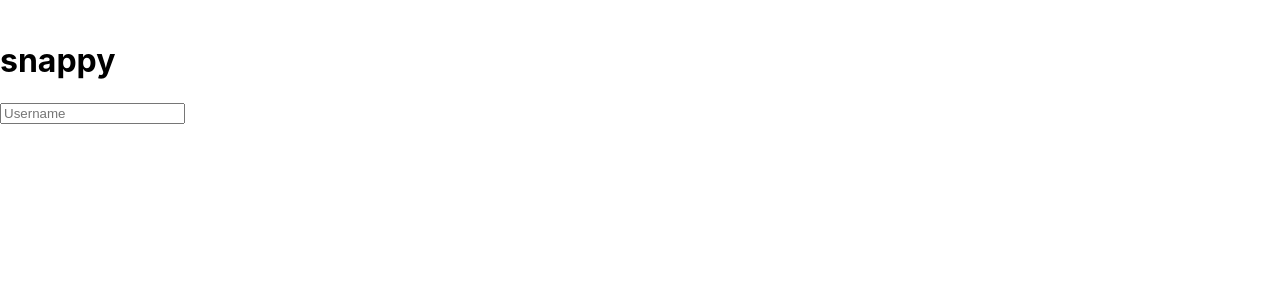
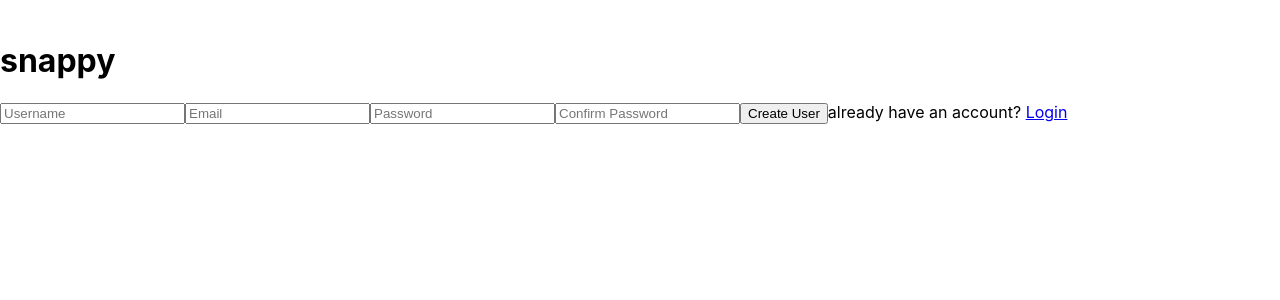
Before and after one commit to ascenDeveloper/realTimeChatAppFront, a React (Create React App) app: page /register in a window 1280 px wide. Shown: the top 300 px of the page. Built offline with nearby package versions, Linux system fonts and the light colour scheme; the HTML template or start-up script is replaced by a standard one.

Commit message:
Forma del registe terminada, sin lógica

```diff
--- a/src/pages/Register.jsx
+++ b/src/pages/Register.jsx
@@ -1,9 +1,14 @@
 import React from 'react'
 import style from 'styled-components'
+import { Link } from 'react-router-dom'
 
 function Register() {
 
 
+    const handleChange = (event) => {
+        event.preventDefault()
+        alert('form')
+    }
     const handleSubmit = (event) => {
         event.preventDefault()
         alert('form')
@@ -21,8 +26,30 @@ function Register() {
                         type="text"
                         placeholder='Username'
                         name='username'
-
+                        onChange={e => handleChange(e)}
                     />
+                    <input
+                        type="email"
+                        placeholder='Email'
+                        name='email'
+                        onChange={e => handleChange(e)}
+                    />
+                    <input
+                        type="password"
+                        placeholder='Password'
+                        name='password'
+                        onChange={e => handleChange(e)}
+                    />
+                    <input
+                        type="password"
+                        placeholder='Confirm Password'
+                        name='confirmPassword'
+                        onChange={e => handleChange(e)}
+                    />
+                    <button type='submit'>Create User</button>
+                    <span>
+                        already have an account? <Link to='/login'>Login</Link>
+                    </span>
                 </form>
 
             </FormContainer>
```
